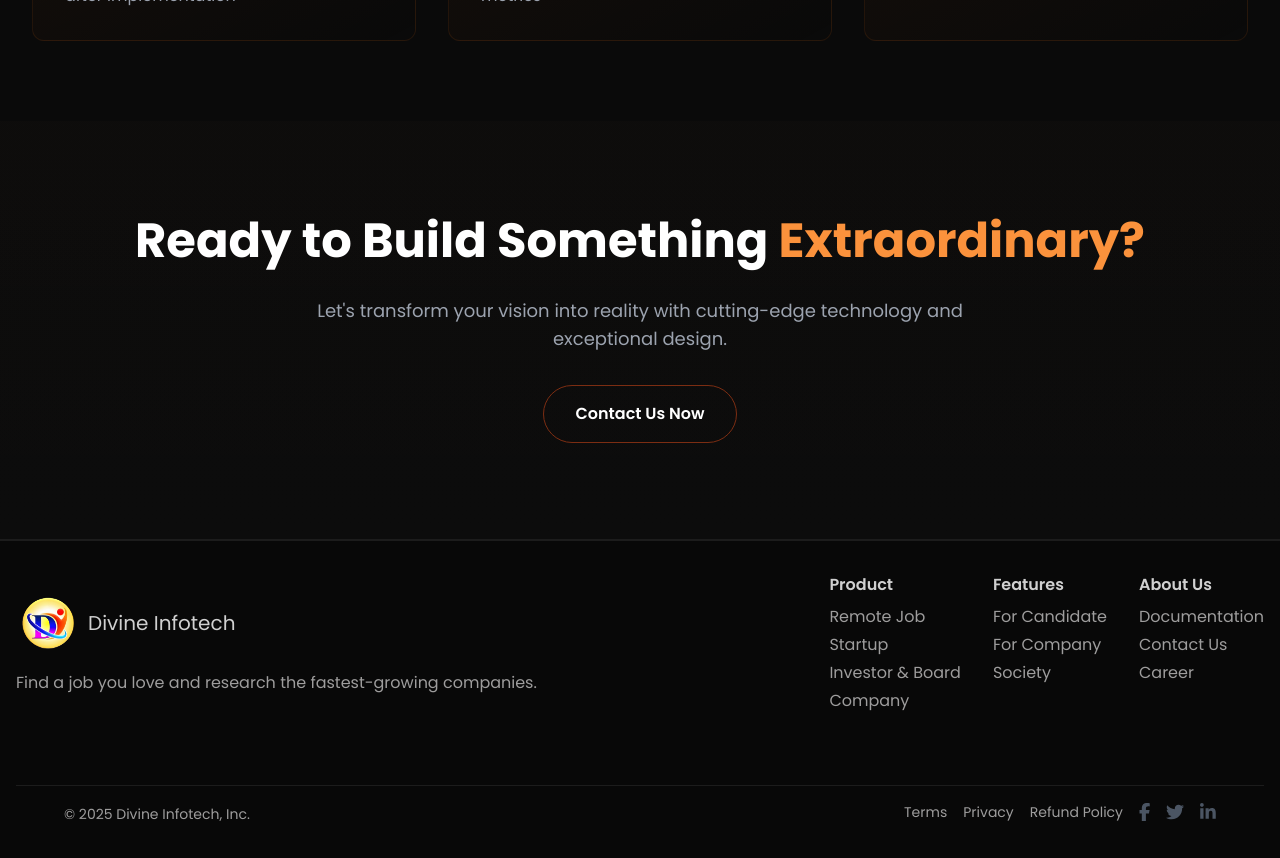
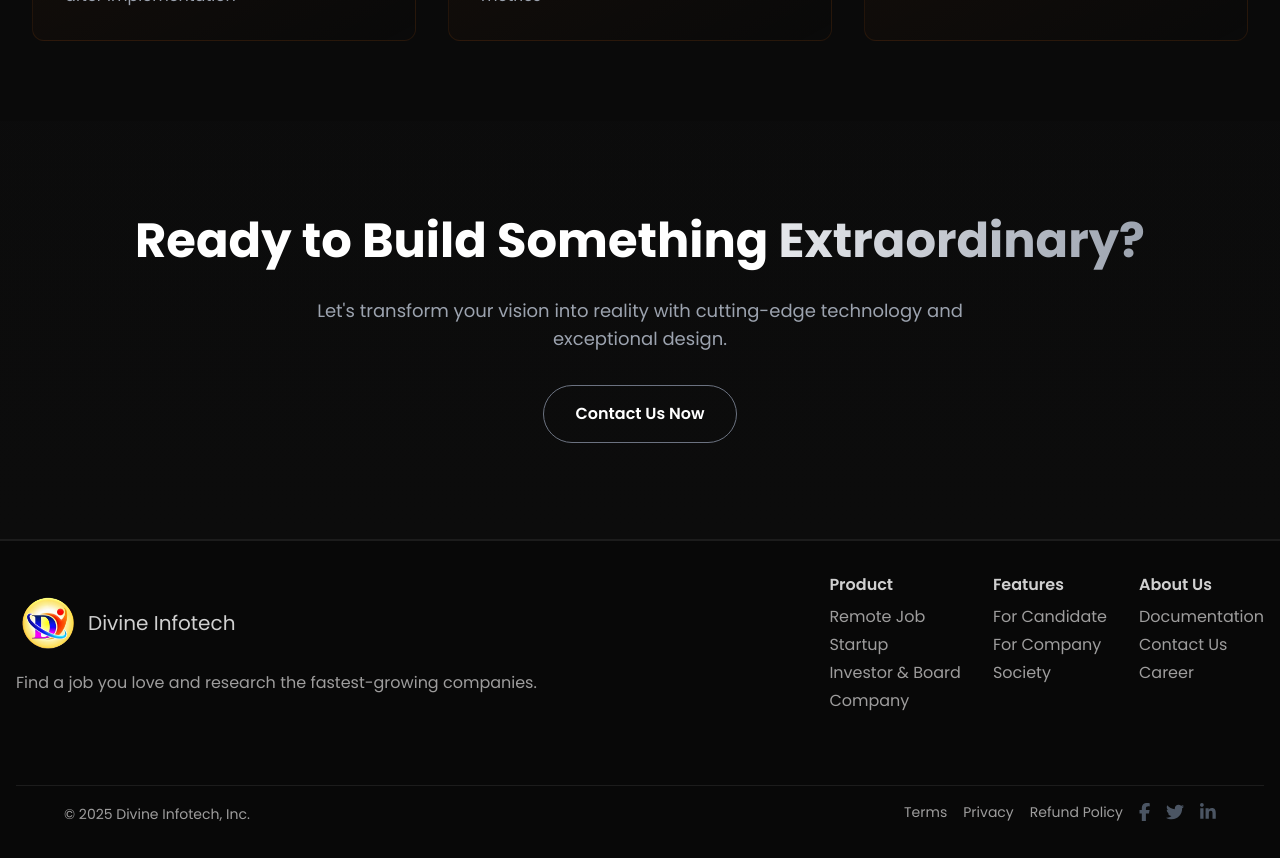
Before and after one commit to pravinboopathi/dit-test, a Next.js app: page /our-works in a window 1280 px wide. Shown: the part 2940-3798 px from the top of the page. Built offline with nearby package versions, Linux system fonts and the light colour scheme.

Commit message:
our-works page error fix

```diff
--- a/app/components/works/FinalPitch.tsx
+++ b/app/components/works/FinalPitch.tsx
@@ -11,7 +11,7 @@ const FinalPitch = () => {
 
   return (
     <section className="py-24 relative overflow-hidden">
-      <div className="absolute inset-0 bg-gradient-to-b from-orange-500/5 to-transparent opacity-20" />
+      <div className="absolute inset-0 bg-gradient-to-b from-gray-900/5 to-transparent opacity-20" />
       <motion.div
         ref={ref}
         className="relative z-10 max-w-6xl mx-auto px-4 sm:px-6 lg:px-8"
@@ -22,7 +22,7 @@ const FinalPitch = () => {
             animate={inView ? { opacity: 1, y: 0 } : {}}
             className="text-4xl md:text-5xl font-bold text-white"
           >
-            Ready to Build Something <span className="text-orange-400">Extraordinary?</span>
+            Ready to Build Something <span className="bg-clip-text text-transparent bg-gradient-to-r from-gray-200 to-gray-400">Extraordinary?</span>
           </motion.h2>
 
           <motion.p
@@ -31,22 +31,21 @@ const FinalPitch = () => {
             transition={{ delay: 0.2 }}
             className="text-gray-400 max-w-2xl mx-auto text-lg"
           >
-            Let's transform your vision into reality with cutting-edge technology and exceptional design.
+            Let&apos;s transform your vision into reality with cutting-edge technology and exceptional design.
           </motion.p>
 
           <motion.div
             initial={{ opacity: 0, y: 20 }}
             animate={inView ? { opacity: 1, y: 0 } : {}}
             transition={{ delay: 0.4 }}
-            className="flex flex-col sm:flex-row gap-4 justify-center items-center mt-8"
+            className="flex justify-center mt-8"
           >
             <Link
               href="/contact"
-              className="px-8 py-4 border border-orange-900 text-white rounded-full hover:bg-orange-600 transition-colors font-semibold"
+              className="px-8 py-4 border border-gray-500 text-white rounded-full hover:bg-gray-500 transition-colors font-semibold"
             >
               Contact Us Now
             </Link>
-
           </motion.div>
         </div>
       </motion.div>
--- a/app/our-works/page.tsx
+++ b/app/our-works/page.tsx
@@ -150,7 +150,7 @@ const OurWorks = () => {
         </div>
 
         <div className="relative max-w-7xl mx-auto px-4 sm:px-6 lg:px-8">
-          {/* Breadcrumb moved here */}
+          {/* Breadcrumb */}
           <div className="pt-8 sm:pt-10">
             <Breadcrumb
               items={[
```
